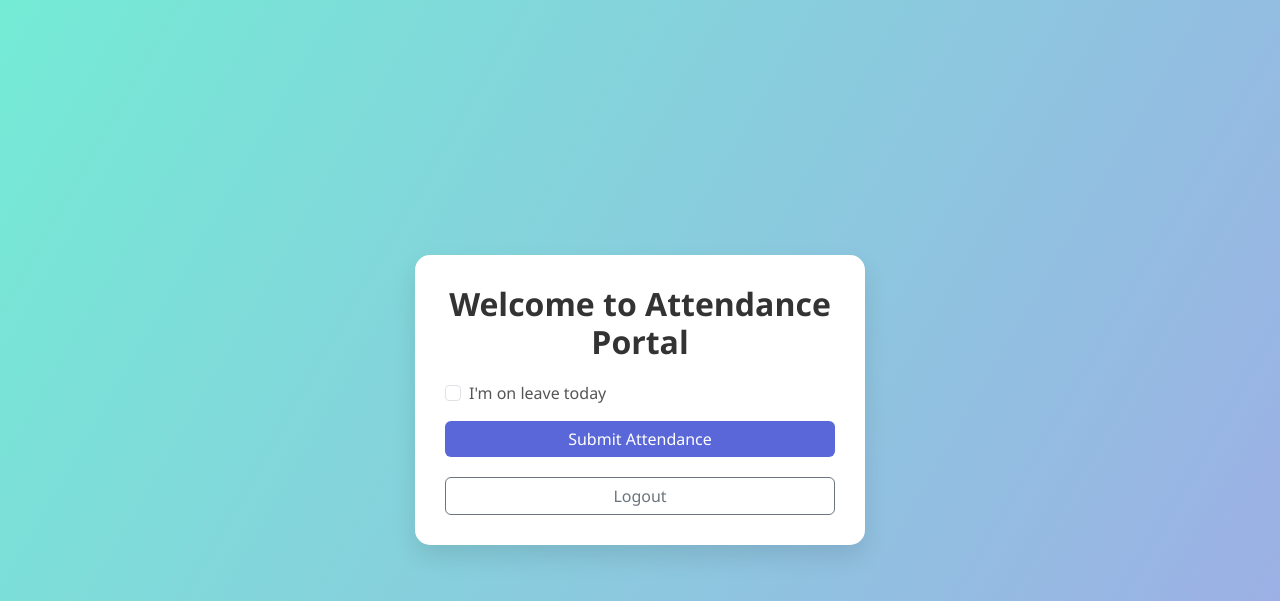
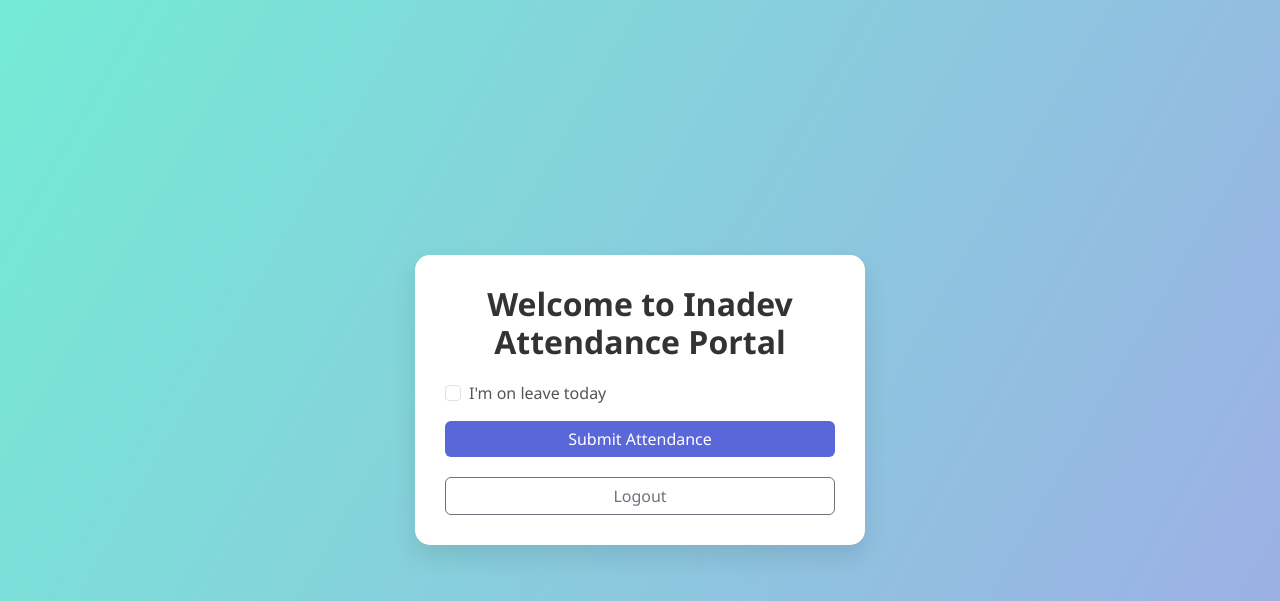
Before and after one commit to Tanmoy91/kubernetes, a PHP site: page /attendance.php in a window 1280 px wide. Shown: the top 601 px of the page. Run offline with PHP 8.4, Linux system fonts and the light colour scheme; the visitor is signed in with stand-in values (Sample User, id 1); data that the repository does not hold is empty.

Commit message:
Update attendance.php

```diff
--- a/attendance.php
+++ b/attendance.php
@@ -90,7 +90,7 @@ if ($_SERVER["REQUEST_METHOD"] === "POST") {
 </head>
 <body>
     <div class="card text-center">
-        <h2>Welcome to Attendance Portal</h2>
+        <h2>Welcome to Inadev Attendance Portal</h2>
 
         <?php if ($message): ?>
             <div class="alert alert-info"><?php echo $message; ?></div>
```
